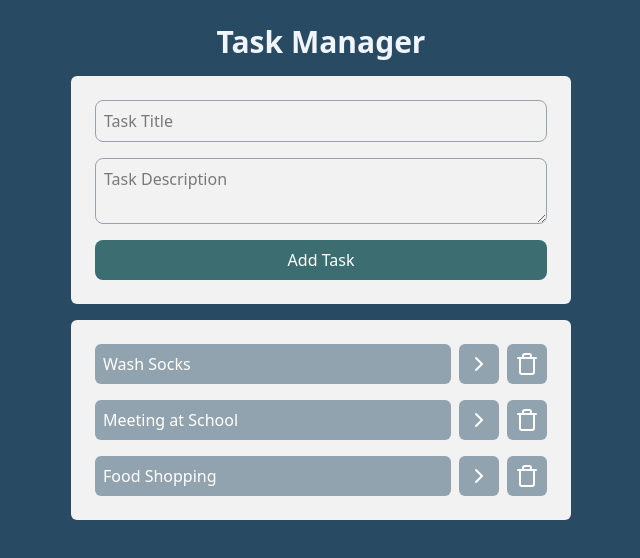
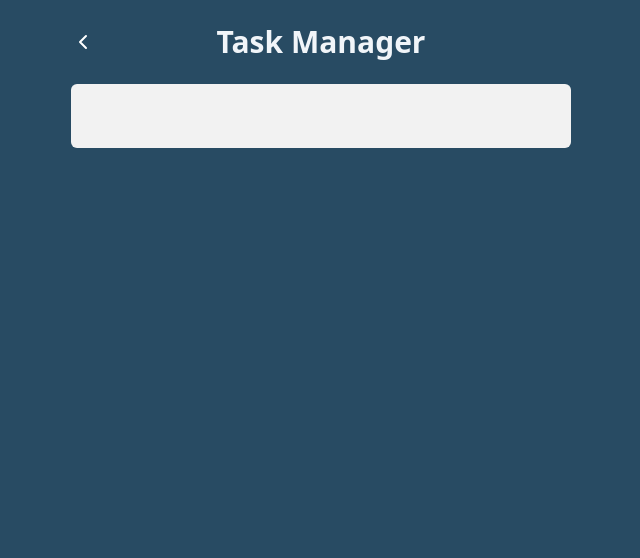
Before and after one commit to regimif/Task-Manager, a React (Vite) app: page /task in a window 1280 px wide. Shown: the top 558 px of the page, without its empty margins (319-959 px from the left). Built offline with nearby package versions, Linux system fonts and the light colour scheme.

Commit message:
refactor: refactored the whole code

```diff
--- a/package.json
+++ b/package.json
@@ -14,7 +14,7 @@
     "lucide-react": "^0.477.0",
     "react": "^19.0.0",
     "react-dom": "^19.0.0",
-    "react-router-dom": "^7.3.0",
+    "react-router-dom": "^6.26.1",
     "tailwindcss": "^4.0.11",
     "uuid": "^11.1.0"
   },
--- a/src/App.jsx
+++ b/src/App.jsx
@@ -1,10 +1,11 @@
 import AddTasks from "./components/AddTasks";
 import Tasks from "./components/tasks";
-import { useState } from "react";
+import { useEffect, useState } from "react";
 import { v4 } from "uuid";
 
 function App() {
-  const [tasks, setTasks] = useState([
+  const [tasks, setTasks] = useState(
+    JSON.parse(localStorage.getItem("tasks")) || [
       {
         id: 1,
         title: "Wash Socks",
@@ -23,7 +24,25 @@ function App() {
         description: "Buy groceries for the week",
         isCompleted: false,
       },
-  ]);
+    ]
+  );
+
+  useEffect(() => {
+    localStorage.setItem("tasks", JSON.stringify(tasks));
+  }, [tasks]);
+
+  // If wanted to use fetch to get the tasks from an API, you can use the following code:
+  // useEffect(() => {
+  //   async function fetchTasks() {
+  //     const response = await fetch(
+  //       "https://jsonplaceholder.typicode.com/todos?_limit=10",
+  //       { method: "GET" }
+  //     );
+  //     const data = await response.json();
+  //     setTasks(data);
+  //   }
+  //   fetchTasks();
+  // }, []);
 
   function onTaskClick(taskId) {
     const newTasks = tasks.map((task) => {
--- a/src/components/Tasks.jsx
+++ b/src/components/Tasks.jsx
@@ -1,6 +1,15 @@
-import { ChevronRight, Delete, Trash } from "lucide-react";
+import { ChevronRight, Trash } from "lucide-react";
+import { useNavigate } from "react-router-dom";
 
 function Tasks({ tasks, onTaskClick, onDeleteTaskClick }) {
+  const navigate = useNavigate();
+
+  function onSeeDetailsClick(task) {
+    const query = new URLSearchParams();
+    query.set("title", task.title);
+    query.set("description", task.description);
+    navigate(`/task?${query.toString()}`);
+  }
   return (
     <ul className="space-y-4 p-6 rounded-md bg-out-container-bg">
       {tasks.map((task) => (
@@ -13,7 +22,12 @@ function Tasks({ tasks, onTaskClick, onDeleteTaskClick }) {
           >
             {task.title}
           </button>
-          <button className="bg-inner-container-bg text-white rounded-md p-2">
+          <button
+            onClick={() => {
+              onSeeDetailsClick(task);
+            }}
+            className="bg-inner-container-bg text-white rounded-md p-2"
+          >
             <ChevronRight />
           </button>
           <button
--- a/src/main.jsx
+++ b/src/main.jsx
@@ -2,9 +2,22 @@ import { StrictMode } from "react";
 import { createRoot } from "react-dom/client";
 import "./index.css";
 import App from "./App.jsx";
+import { createBrowserRouter, RouterProvider } from "react-router-dom";
+import TaskPage from "./pages/TaskPage.jsx";
+
+const router = createBrowserRouter([
+  {
+    path: "/",
+    element: <App />,
+  },
+  {
+    path: "/task",
+    element: <TaskPage />,
+  },
+]);
 
 createRoot(document.getElementById("root")).render(
   <StrictMode>
-    <App />
+    <RouterProvider router={router} />
   </StrictMode>
 );
--- /dev/null
+++ b/src/pages/TaskPage.jsx
@@ -0,0 +1,33 @@
+import { ChevronLeft } from "lucide-react";
+import { useNavigate, useSearchParams } from "react-router-dom";
+
+function TaskPage() {
+  const [searchParams] = useSearchParams();
+  const title = searchParams.get("title");
+  const description = searchParams.get("description");
+  const navigate = useNavigate();
+
+  return (
+    <div className="w-screen h-screen bg-body-bg flex justify-center p-6">
+      <div className="w-[500px] space-y-4">
+        <div className="flex justify-center relative mb-6">
+          <button
+            className="text-white absolute left-0 top-0 bottom-0"
+            onClick={() => navigate(-1)}
+          >
+            <ChevronLeft />
+          </button>
+          <h1 className="text-center text-3xl text-slate-100 font-bold">
+            Task Manager
+          </h1>
+        </div>
+
+        <div className="space-y-4 p-6 rounded-md bg-out-container-bg flex flex-col">
+          <h2 className="text-xl font-bold">{title}</h2>
+          <p>{description}</p>
+        </div>
+      </div>
+    </div>
+  );
+}
+export default TaskPage;
```
Also changed, not shown: 1 other file (tests, documents, lock files or other folders). Lines whose indentation alone changed are shown as unchanged.
